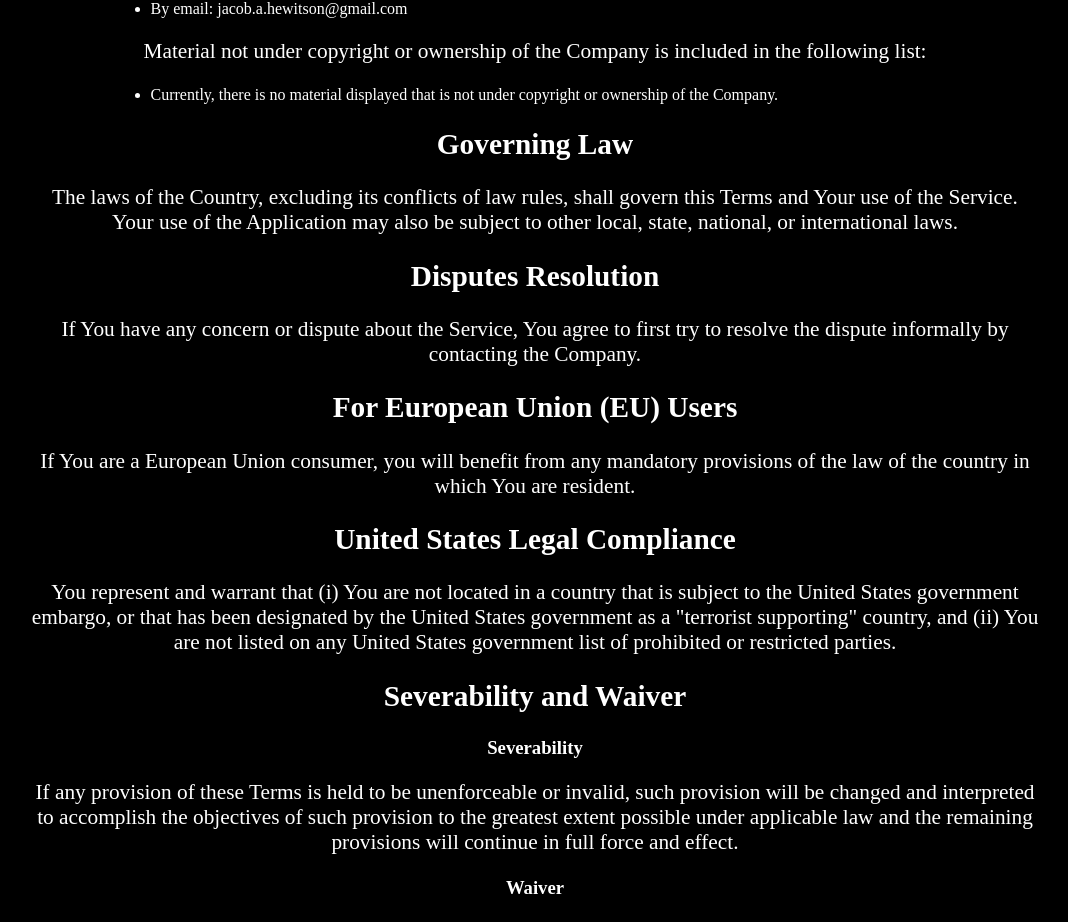
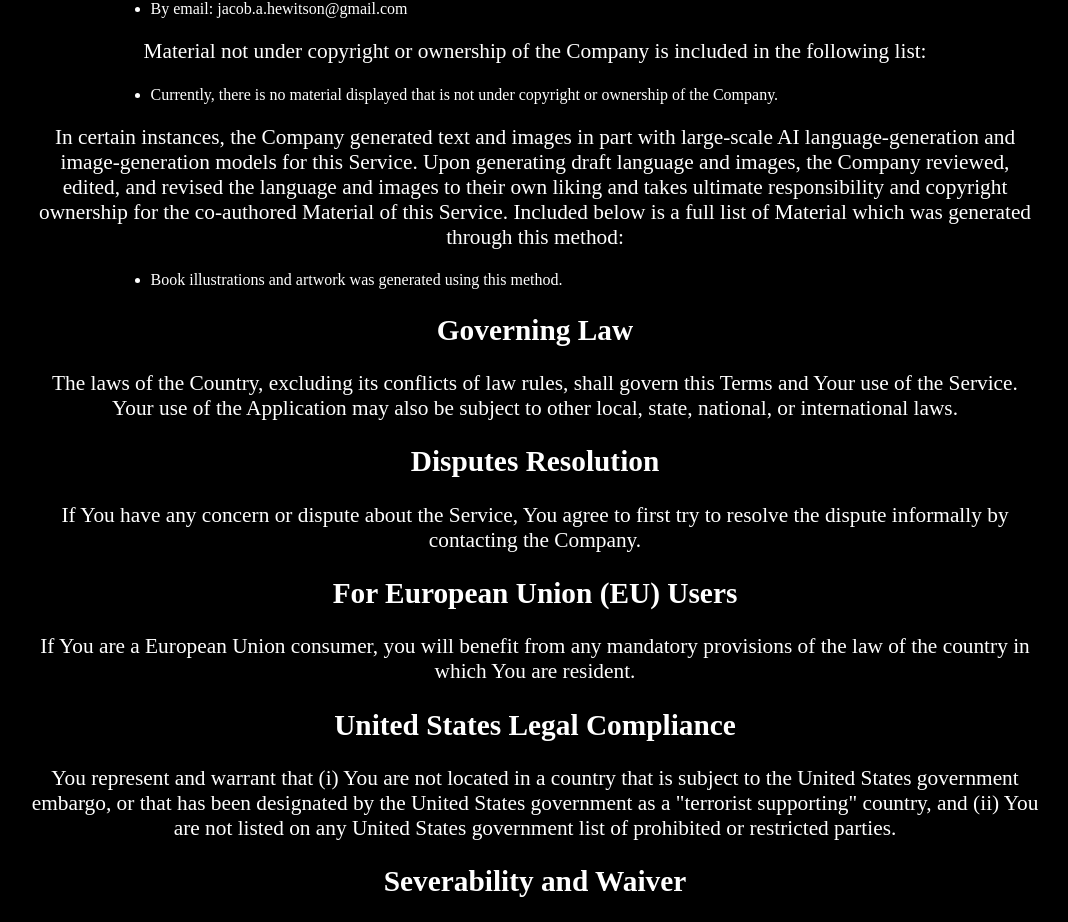
Before and after one commit to hewitson-j/mine-grinder-new, a React (Vite) app: page /termsofservice in a window 1280 px wide. Shown: the part 3439-4361 px from the top of the page, without its empty margins (105-1173 px from the left). Built offline with nearby package versions, Linux system fonts and the light colour scheme; a web font is replaced by a local one.

Commit message:
Added AI disclaimer

```diff
--- a/src/components/TermsOfService.tsx
+++ b/src/components/TermsOfService.tsx
@@ -88,6 +88,10 @@ export default function TermsOfService(){
         <ul>
             <li>Currently, there is no material displayed that is not under copyright or ownership of the Company.</li>
         </ul>
+        <p>In certain instances, the Company generated text and images in part with large-scale AI language-generation and image-generation models for this Service. Upon generating draft language and images, the Company reviewed, edited, and revised the language and images to their own liking and takes ultimate responsibility and copyright ownership for the co-authored Material of this Service. Included below is a full list of Material which was generated through this method:</p>
+        <ul>
+            <li>Book illustrations and artwork was generated using this method.</li>
+        </ul>
 
         <h2>Governing Law</h2>
         <p>The laws of the Country, excluding its conflicts of law rules, shall govern this Terms and Your use of the Service. Your use of the Application may also be subject to other local, state, national, or international laws.</p>
```
